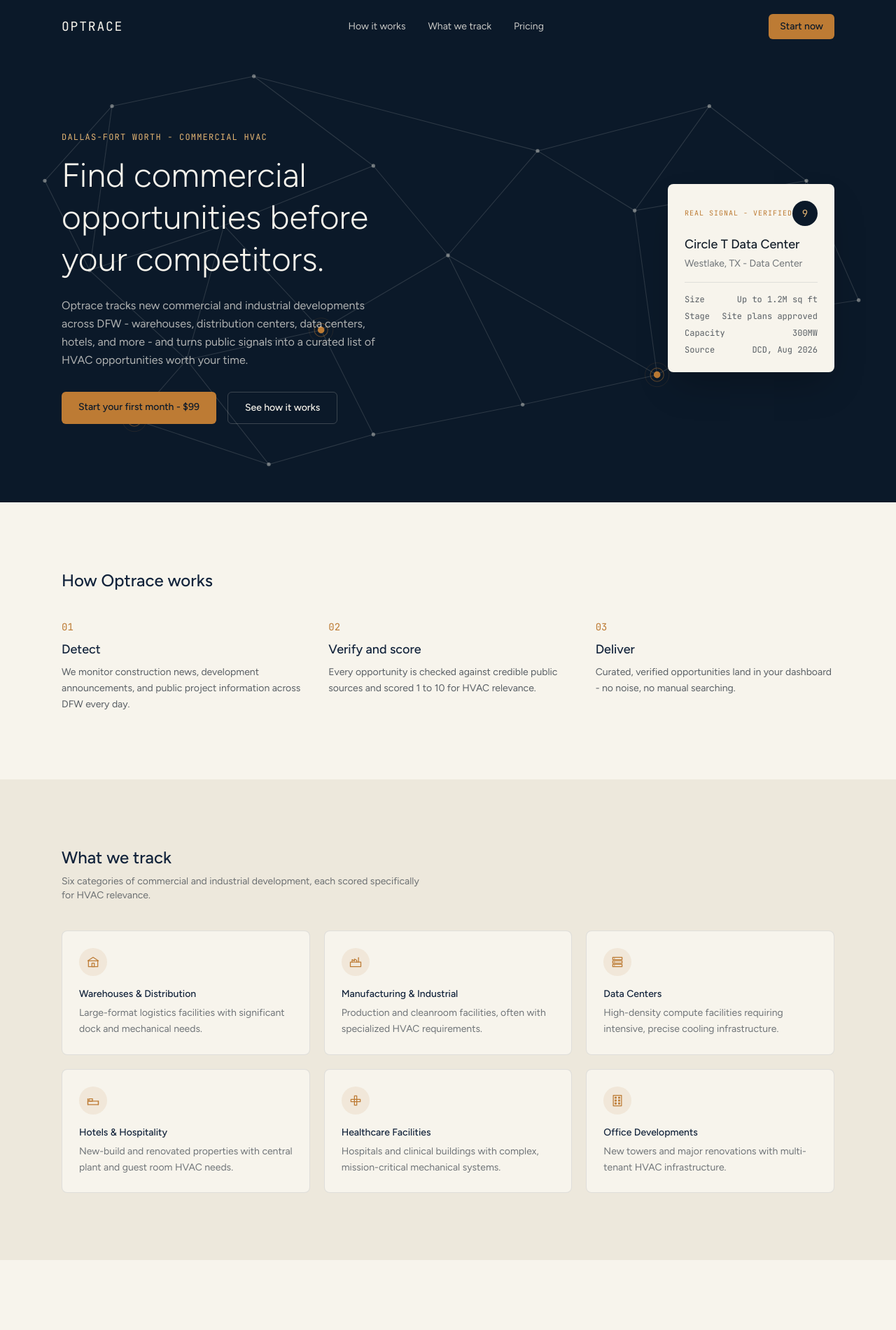
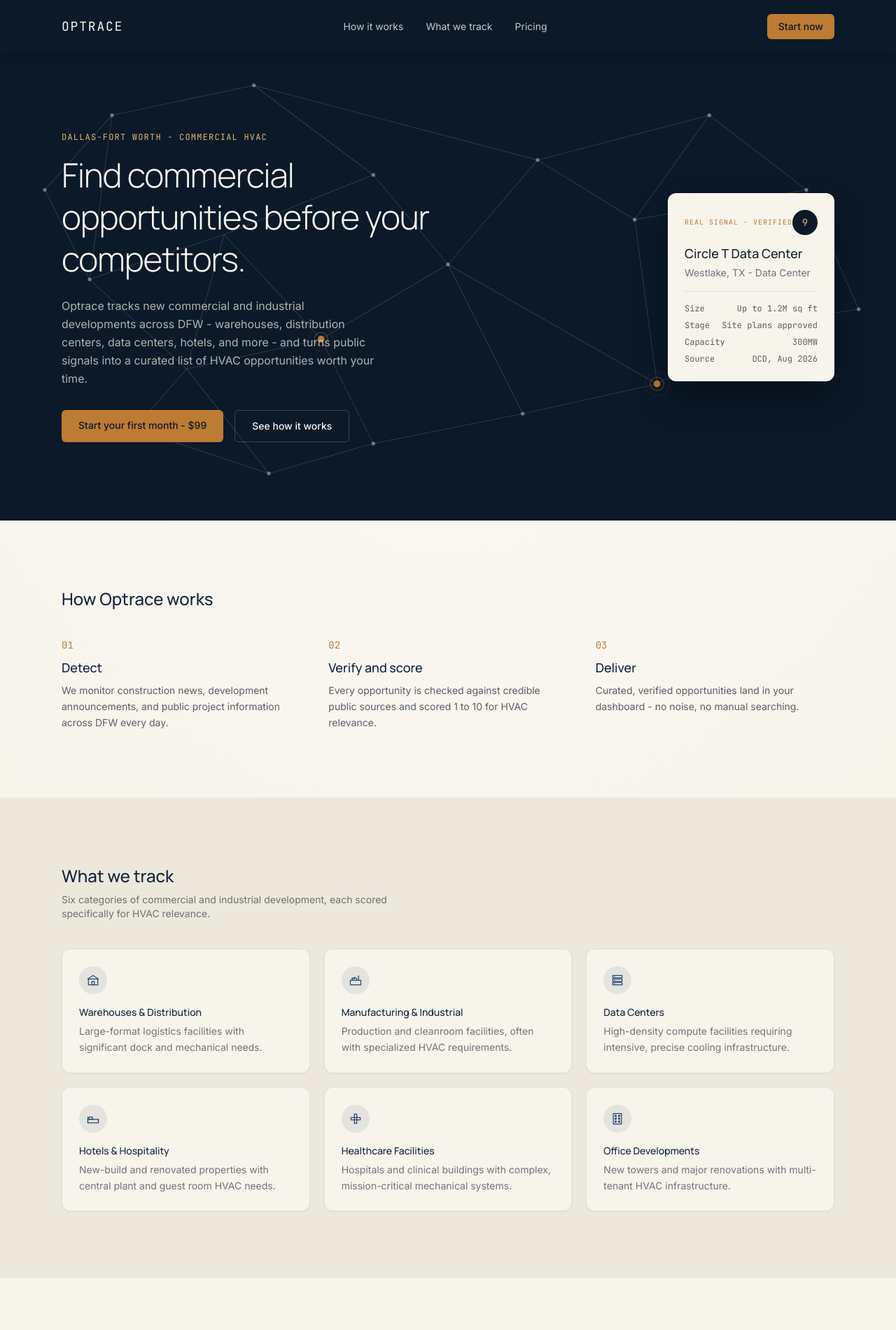
Before and after one commit to ssun1815/optera, a Next.js app: page / in a window 1280 px wide. Shown: the top 1901 px of the page at 70% size. Built offline with nearby package versions, Linux system fonts and the light colour scheme.

Commit message:
first changes to UI

```diff
--- a/app/components/Header.tsx
+++ b/app/components/Header.tsx
@@ -3,11 +3,11 @@
 
 export function Header({ right }: { right?: ReactNode }) {
   return (
-    <header className="sticky top-0 z-50 bg-[var(--color-navy-950)]">
+    <header className="sticky top-0 z-50 bg-[var(--color-navy-950)] shadow-[0_4px_24px_-4px_rgba(0,0,0,0.3)]">
       <nav className="mx-auto flex max-w-6xl items-center justify-between px-6 py-5">
         <Link
           href="/"
-          className="font-[family-name:var(--font-mono)] text-lg tracking-widest text-[var(--color-off-white)]"
+          className="font-[family-name:var(--font-mono)] text-lg tracking-widest text-[var(--color-off-white)] transition hover:text-[var(--color-amber-light)]"
         >
           OPTRACE
         </Link>
--- a/app/components/OpportunityCard.tsx
+++ b/app/components/OpportunityCard.tsx
@@ -18,9 +18,9 @@
 
 function priorityLabel(score: number | null) {
   if (score === null) return null
-  if (score >= 9) return { label: 'HIGH PRIORITY', color: 'bg-[var(--color-amber)]' }
-  if (score >= 7) return { label: 'STRONG OPPORTUNITY', color: 'bg-[var(--color-navy-700)]' }
-  return { label: 'POSSIBLE OPPORTUNITY', color: 'bg-[var(--color-ink)]/40' }
+  if (score >= 9) return { label: 'HIGH PRIORITY', bg: 'bg-[var(--color-amber)]', text: 'text-[var(--color-navy-950)]' }
+  if (score >= 7) return { label: 'STRONG OPPORTUNITY', bg: 'bg-[var(--color-navy-700)]', text: 'text-white' }
+  return { label: 'POSSIBLE OPPORTUNITY', bg: 'bg-[var(--color-ink)]/70', text: 'text-white' }
 }
 
 function daysAgo(dateStr: string | null) {
@@ -37,12 +37,12 @@
   const discovered = daysAgo(opp.date_discovered)
 
   return (
-    <div className="rounded-lg border border-[var(--color-navy-900)]/10 bg-white p-6 transition hover:shadow-md">
+    <div className="rounded-xl border border-[var(--color-navy-900)]/8 bg-white p-6 shadow-[0_1px_3px_rgba(0,0,0,0.06),0_1px_2px_rgba(0,0,0,0.04)] transition-all hover:-translate-y-0.5 hover:shadow-[0_12px_28px_rgba(0,0,0,0.08)]">
       <div className="flex items-start justify-between gap-4">
         <div>
           <div className="flex flex-wrap items-center gap-2">
             {priority && (
-              <span className={`inline-block rounded px-2 py-0.5 font-[family-name:var(--font-mono)] text-[10px] tracking-wider text-white ${priority.color}`}>
+              <span className={`inline-block rounded px-2 py-0.5 font-[family-name:var(--font-mono)] text-[10px] tracking-wider ${priority.bg} ${priority.text}`}>
                 {priority.label}
               </span>
             )}
@@ -66,7 +66,7 @@
       </div>
 
       {opp.estimated_size && (
-        <p className="mt-3 font-[family-name:var(--font-mono)] text-xs text-[var(--color-ink)]/50">
+        <p className="mt-3 font-[family-name:var(--font-mono)] text-xs text-[var(--color-ink)]/60">
           {opp.estimated_size}
         </p>
       )}
@@ -76,7 +76,7 @@
       </p>
 
       <div className="mt-4 flex items-center justify-between border-t border-[var(--color-navy-900)]/10 pt-4">
-        <span className="text-xs text-[var(--color-ink)]/40">
+        <span className="text-xs text-[var(--color-ink)]/55">
           {discovered ? `Discovered ${discovered}` : ''}
         </span>
         <div className="flex items-center gap-3">
--- a/app/globals.css
+++ b/app/globals.css
@@ -12,7 +12,26 @@
 }
 
 body {
-  background: var(--color-off-white);
+  background: radial-gradient(ellipse 80% 50% at 50% 0%, #fdfbf6, var(--color-off-white));
   color: var(--color-ink);
-  font-family: var(--font-figtree), sans-serif;
+  font-family: var(--font-inter), sans-serif;
 }
+
+h1, h2, h3, h4, h5, h6 {
+  font-family: var(--font-manrope), sans-serif;
+}
+
+input, textarea, select {
+  border-radius: 0.5rem;
+  transition: box-shadow 0.15s ease, border-color 0.15s ease;
+}
+
+input:focus, textarea:focus, select:focus {
+  outline: none;
+  border-color: var(--color-amber);
+  box-shadow: 0 0 0 3px rgba(189, 123, 52, 0.15);
+}
+
+button {
+  cursor: pointer;
+}
--- a/app/layout.tsx
+++ b/app/layout.tsx
@@ -1,9 +1,14 @@
 import type { Metadata } from "next";
-import { Figtree, JetBrains_Mono } from "next/font/google";
+import { Manrope, Inter, JetBrains_Mono } from "next/font/google";
 import "./globals.css";
 
-const figtree = Figtree({
-  variable: "--font-figtree",
+const manrope = Manrope({
+  variable: "--font-manrope",
+  subsets: ["latin"],
+});
+
+const inter = Inter({
+  variable: "--font-inter",
   subsets: ["latin"],
 });
 
@@ -25,7 +30,7 @@
 }>) {
   return (
     <html lang="en">
-      <body className={`${figtree.variable} ${jetbrainsMono.variable} antialiased`}>
+      <body className={`${manrope.variable} ${inter.variable} ${jetbrainsMono.variable} antialiased`}>
         {children}
       </body>
     </html>
--- a/app/lib/opportunity-priority.ts
+++ b/app/lib/opportunity-priority.ts
@@ -14,9 +14,9 @@
   const map: Record<string, { label: string; className: string }> = {
     'Investigate Now': { label: 'ACT NOW', className: 'border-red-200 bg-red-50 text-red-700' },
     'Follow Up': { label: 'ACT NOW', className: 'border-red-200 bg-red-50 text-red-700' },
-    'Research Project Team': { label: 'RESEARCH TEAM', className: 'border-amber-200 bg-amber-50 text-amber-800' },
-    'Identify Key Organisations': { label: 'IDENTIFY CONTACTS', className: 'border-amber-200 bg-amber-50 text-amber-800' },
-    'Monitor Project': { label: 'MONITOR', className: 'border-[var(--color-navy-900)]/10 bg-[var(--color-off-white-alt)] text-[var(--color-ink)]/50' },
+    'Research Project Team': { label: 'RESEARCH TEAM', className: 'border-[var(--color-amber)]/30 bg-[var(--color-amber)]/10 text-[var(--color-amber)]' },
+    'Identify Key Organisations': { label: 'IDENTIFY CONTACTS', className: 'border-[var(--color-amber)]/30 bg-[var(--color-amber)]/10 text-[var(--color-amber)]' },
+    'Monitor Project': { label: 'MONITOR', className: 'border-[var(--color-navy-900)]/10 bg-[var(--color-off-white-alt)] text-[var(--color-ink)]/60' },
   }
   return map[action] ?? null
 }
--- a/app/page.tsx
+++ b/app/page.tsx
@@ -206,7 +206,7 @@
             <p className="font-[family-name:var(--font-mono)] text-xs tracking-widest text-[var(--color-amber-light)]">
               DALLAS-FORT WORTH - COMMERCIAL HVAC
             </p>
-            <h1 className="mt-4 text-4xl font-light leading-tight text-[var(--color-off-white)] md:text-5xl">
+            <h1 className="mt-4 text-4xl font-light leading-tight tracking-tight text-[var(--color-off-white)] md:text-5xl">
               Find commercial opportunities before your competitors.
             </h1>
             <p className="mt-6 max-w-md text-base leading-relaxed text-[var(--color-off-white)]/70">
@@ -231,7 +231,7 @@
             </div>
           </div>
 
-          <div className="relative rounded-lg bg-[var(--color-off-white)] p-6 shadow-2xl md:justify-self-end md:max-w-sm">
+          <div className="relative rounded-xl bg-[var(--color-off-white)] p-6 shadow-[0_24px_48px_rgba(0,0,0,0.35)] md:justify-self-end md:max-w-sm">
             <div className="flex items-center justify-between">
               <p className="font-[family-name:var(--font-mono)] text-[10px] tracking-widest text-[var(--color-amber)]">
                 REAL SIGNAL - VERIFIED
@@ -317,9 +317,9 @@
             {trackItems.map((item) => (
               <div
                 key={item.title}
-                className="rounded-lg border border-[var(--color-navy-900)]/10 bg-[var(--color-off-white)] p-6 transition hover:border-[var(--color-navy-900)]/20 hover:shadow-sm"
+                className="rounded-xl border border-[var(--color-navy-900)]/8 bg-[var(--color-off-white)] p-6 shadow-[0_1px_3px_rgba(0,0,0,0.05)] transition-all hover:-translate-y-0.5 hover:shadow-[0_12px_24px_rgba(0,0,0,0.07)]"
               >
-                <div className="flex h-10 w-10 items-center justify-center rounded-full bg-[var(--color-amber)]/10 text-[var(--color-amber)]">
+                <div className="flex h-10 w-10 items-center justify-center rounded-full bg-[var(--color-navy-900)]/8 text-[var(--color-navy-700)]">
                   <svg width="20" height="20" viewBox="0 0 24 24" fill="none" stroke="currentColor" strokeWidth="1.5" strokeLinecap="round" strokeLinejoin="round">
                     {item.icon}
                   </svg>
@@ -337,7 +337,7 @@
           Transparent Pricing
         </h2>
         <div className="mt-10 grid gap-10 md:grid-cols-2 md:items-start">
-          <div className="rounded-lg border border-[var(--color-navy-900)]/10 bg-[var(--color-off-white)] p-8 shadow-sm">
+          <div className="rounded-xl border border-[var(--color-navy-900)]/8 bg-[var(--color-off-white)] p-8 shadow-[0_8px_32px_rgba(0,0,0,0.08)]">
             <p className="font-[family-name:var(--font-mono)] text-4xl text-[var(--color-navy-900)]">
               $99
               <span className="text-base text-[var(--color-ink)]/50"> first month</span>
@@ -353,7 +353,7 @@
                 "Cancel anytime, no long-term contract",
               ].map((item) => (
                 <li key={item} className="flex items-start gap-2">
-                  <svg className="mt-0.5 h-4 w-4 flex-shrink-0 text-[var(--color-amber)]" viewBox="0 0 24 24" fill="none" stroke="currentColor" strokeWidth="2" strokeLinecap="round" strokeLinejoin="round">
+                  <svg className="mt-0.5 h-4 w-4 flex-shrink-0 text-[var(--color-navy-700)]" viewBox="0 0 24 24" fill="none" stroke="currentColor" strokeWidth="2" strokeLinecap="round" strokeLinejoin="round">
                     <polyline points="20 6 9 17 4 12" />
                   </svg>
                   <span>{item}</span>
```
